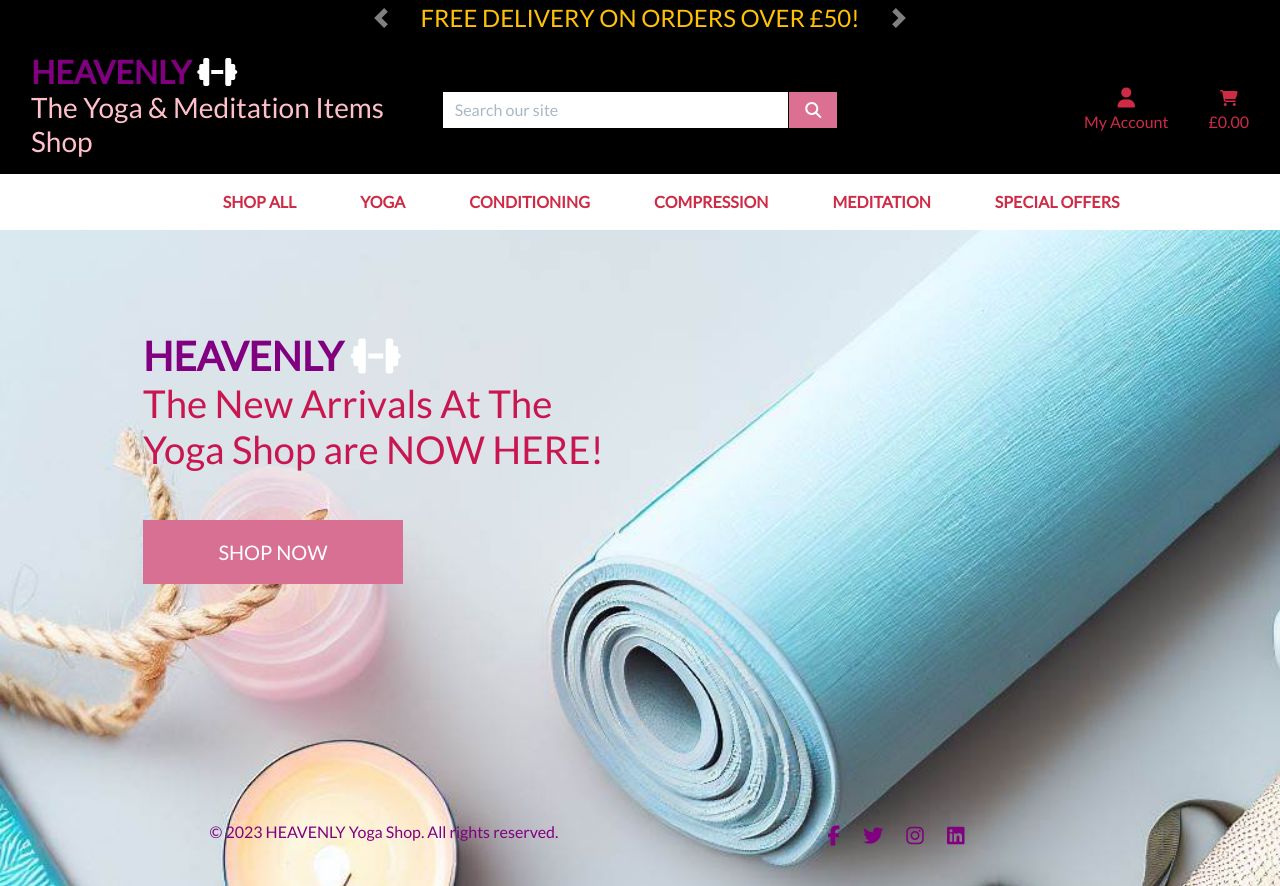
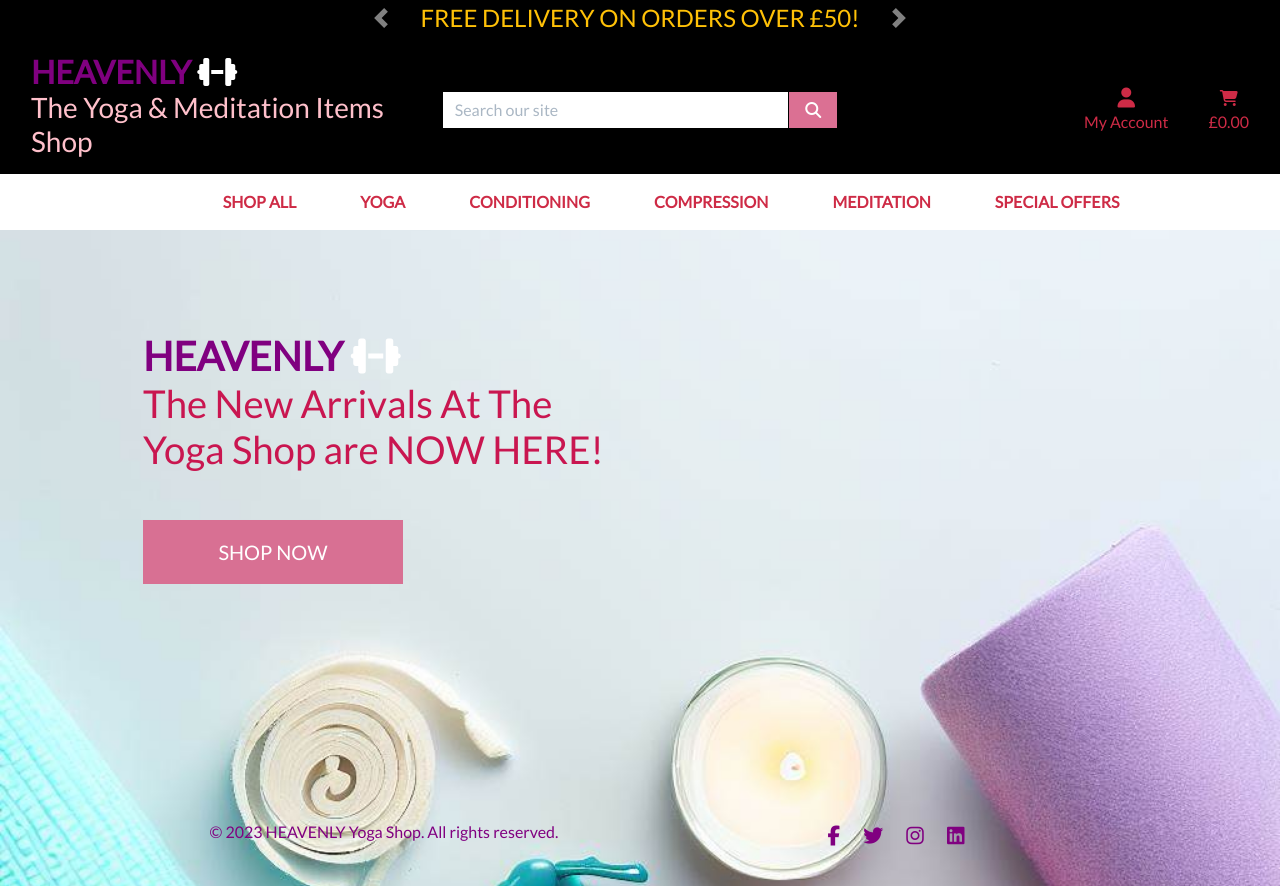
Before and after one commit to Killol14/Yoga_shop, a Django app: page / in a window 1280 px wide. Run offline with Django 3.2, Linux system fonts and the light colour scheme; some libraries are stand-ins or nearby versions.

Commit message:
changed background image

```diff
--- a/Yoga_shop/settings.py
+++ b/Yoga_shop/settings.py
@@ -15,7 +15,7 @@ SECRET_KEY = os.environ.get('SECRET_KEY', '')
 # SECURITY WARNING: don't run with debug turned on in production!
 DEBUG = True
 
-ALLOWED_HOSTS = ['8000-killol14-yogashop-867hx2vdlwj.ws-eu104.gitpod.io','yoga-shop-8f3af1e13c14.herokuapp.com', 'localhost']
+ALLOWED_HOSTS = ['8000-killol14-yogashop-i9qzqmydhub.ws-eu104.gitpod.io','yoga-shop-8f3af1e13c14.herokuapp.com', 'localhost']
 
 # Application definition
 
--- a/static/css/base.css
+++ b/static/css/base.css
@@ -3,10 +3,10 @@ html {
 
 }
 body {
-    background: url('/media/hero1.jpeg')no-repeat center center fixed;
+    background: url('/media/Home2.jpeg')no-repeat center center fixed;
     background-size:cover;
     height: calc(100vh - 164px);
-    color: #dda0dd;
+    color: purple;
     font-family: 'lato';
 }
 
```
Also changed, not shown: media/Home2.jpeg (added), media/hero2.jpeg (deleted), media/homepage1.png (deleted).
